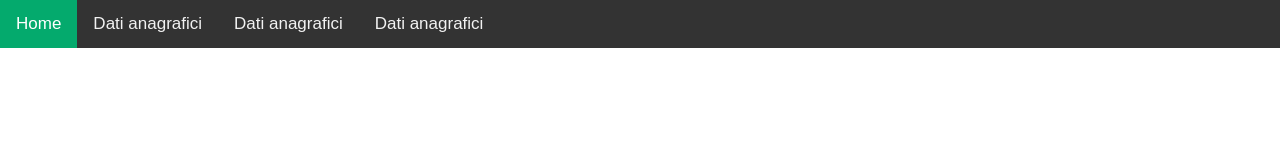
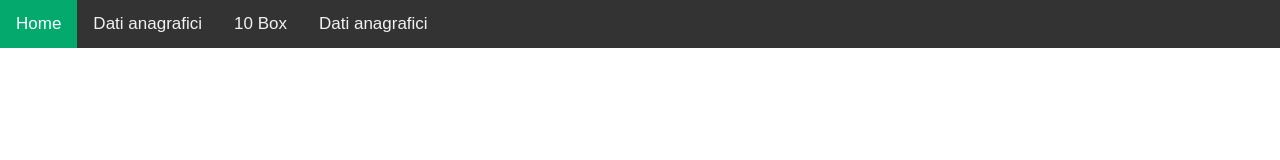
Before and after one commit to lucamelano/Informatica, a plain HTML site: page indexHTML.html in a window 1280 px wide. Drawn offline with Linux system fonts and the light colour scheme.

Commit message:
Update indexHTML.html

```diff
--- a/indexHTML.html
+++ b/indexHTML.html
@@ -66,7 +66,7 @@ body {
 <div class="topnav" id="myTopnav">
   <a href="#home" class="active">Home</a>
   <a href="./Datianagrafici.html">Dati anagrafici</a>
-  <a href="./Datianagrafici.html">Dati anagrafici</a>
+  <a href="./10Box.html"> 10 Box</a>
   <a href="./Datianagrafici.html">Dati anagrafici</a>
 
   <a href="javascript:void(0);" class="icon" onclick="myFunction()">
```
